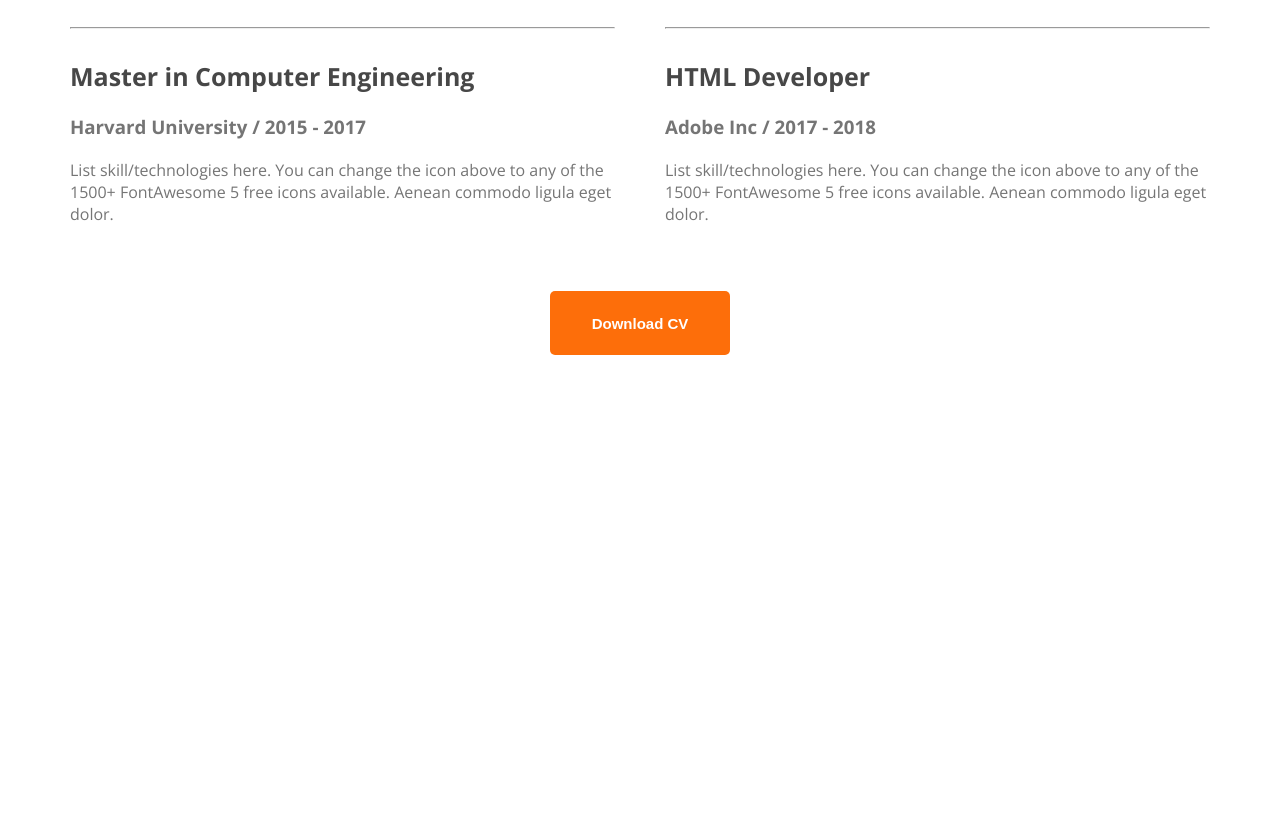
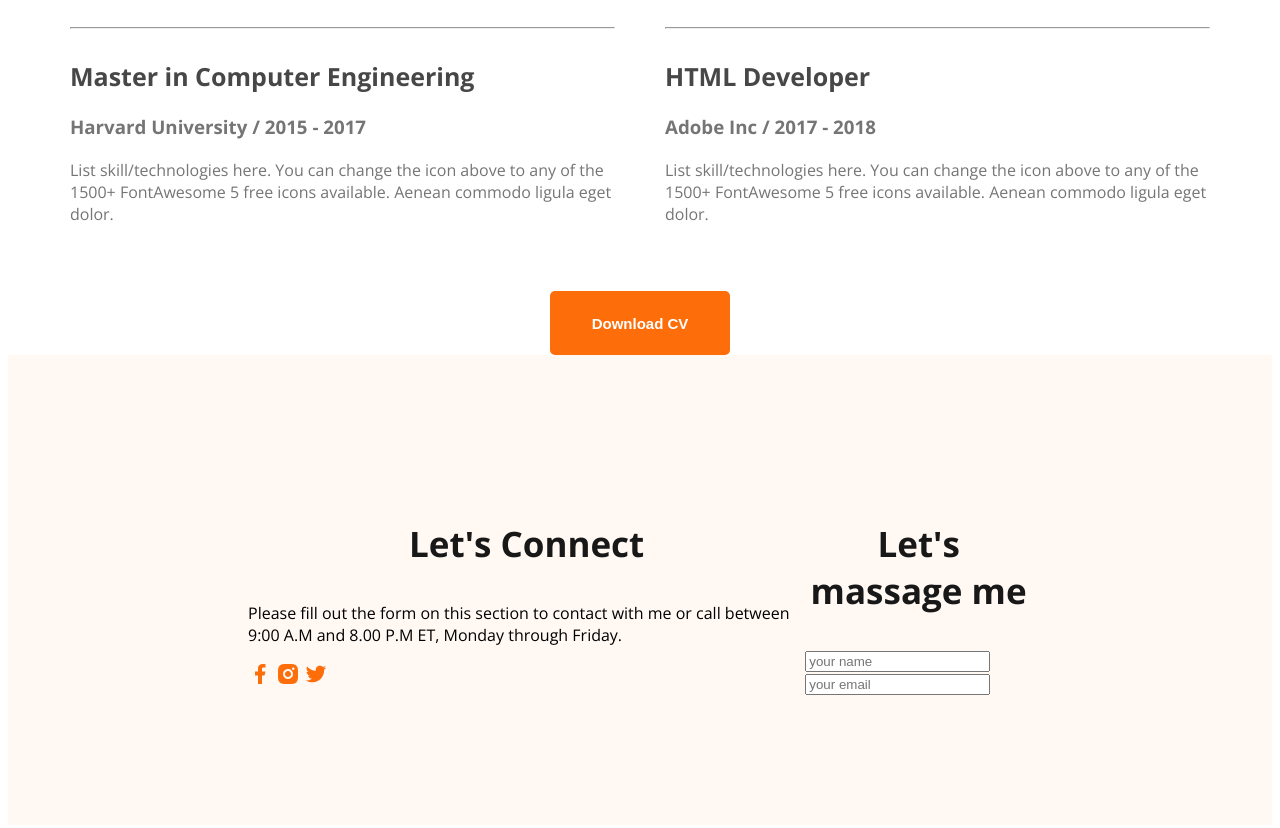
Before and after one commit to Moshin1524/mission_one_website, a plain HTML site: page index.html in a window 1280 px wide. Shown: the part 2977-3805 px from the top of the page. Before the commit the page ends 3340 px from the top, so only its background shows below. Drawn offline with nearby package versions, Linux system fonts and the light colour scheme.

Commit message:
footer commit

```diff
--- a/index.html
+++ b/index.html
@@ -151,7 +151,23 @@
             </section>
         </main>
         <footer>
+            <div class="footer-container">
+                <div class="footer-left-column">
+                    <h3 class="section-title">Let's Connect</h3>
+                    <p class="section-description">Please fill out the form on this section to contact with me or call between 9:00 A.M and 8.00 P.M ET, Monday through Friday.</p>
+                    <div class="icons">
+                        <a href=""><img src="images/icons/facebook.png" alt="facebook-icon"></a>
+                        <a href=""><img src="images/icons/insta.png" alt="instagram-icon"></a>
+                        <a href=""><img src="images/icons/twitter.png" alt="twiter-icon"></a>
+                    </div>
+                </div>
+                <div class="footer-right-column">
+                    <h3 class="section-title">Let's massage me</h3>
+                    <input type="text" name="name" id="" placeholder="your name">
+                    <input type="email" name="email" id="" placeholder="your email">
 
+                </div>
+            </div>
         </footer>
     </body>
 </html>
--- a/styles/styles.css
+++ b/styles/styles.css
@@ -154,3 +154,8 @@ main{
     text-align: center;
     margin-top: 50px;
 }
+.footer-container{
+    display: flex;
+    background: #FFF8F3;
+    padding: 130px 240px;
+}
```
